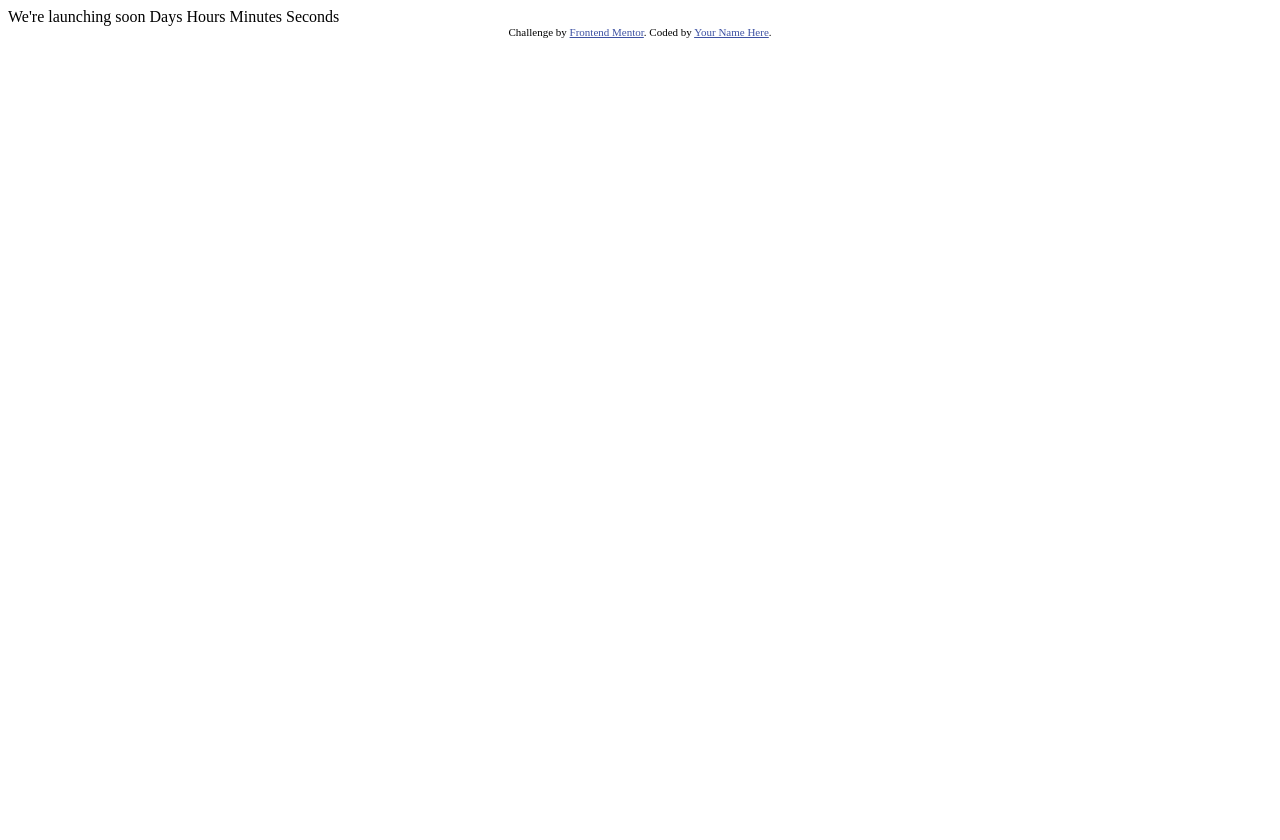
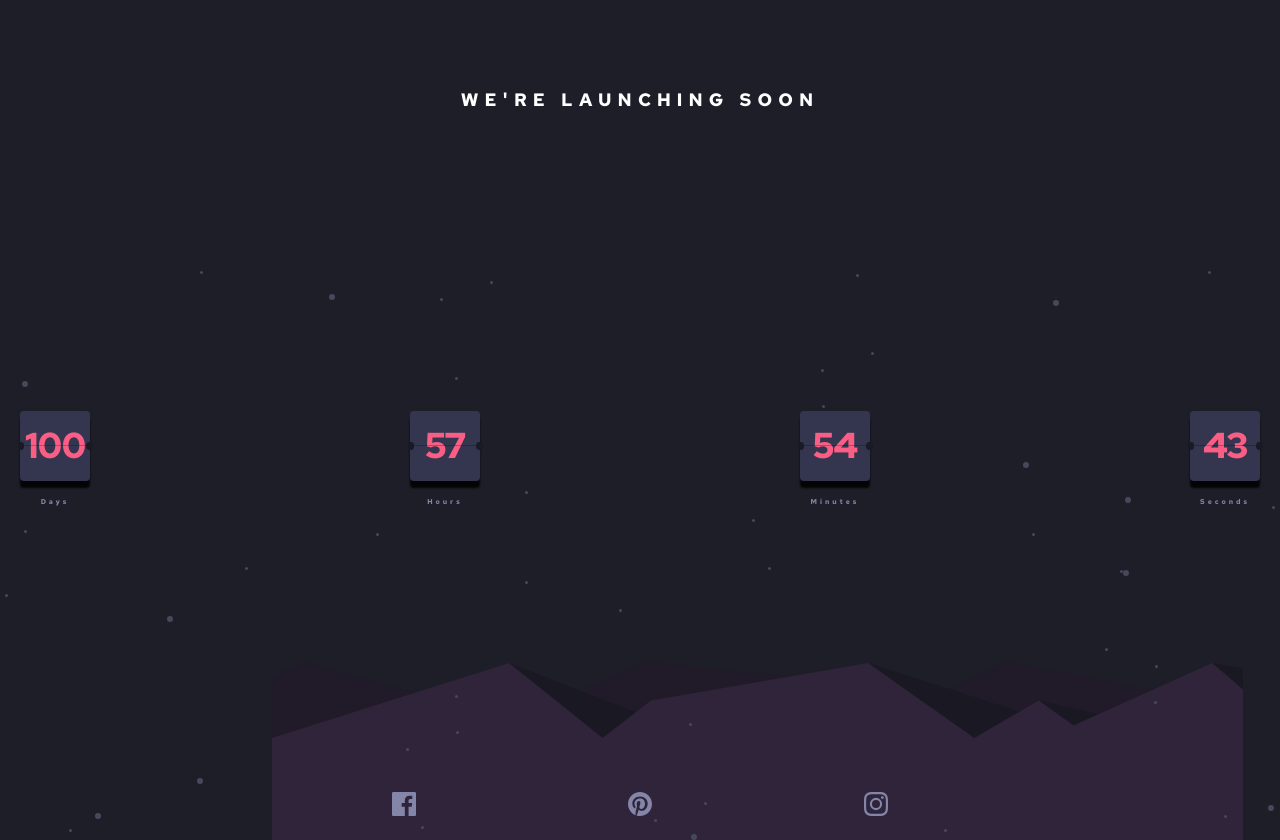
Before and after one commit to zanguraa/Launch-countdown-timer-, a plain HTML site: page index.html in a window 1280 px wide. Before the commit the page ends 800 px from the top, so only its background shows below. Drawn offline with Linux system fonts and the light colour scheme.

Commit message:
finished styles

```diff
--- a/index.html
+++ b/index.html
@@ -3,29 +3,76 @@
 <head>
   <meta charset="UTF-8">
   <meta name="viewport" content="width=device-width, initial-scale=1.0"> <!-- displays site properly based on user's device -->
-
+  <link rel="stylesheet" href="./style.css">
+  <!-- <link rel="stylesheet" href="./reset.css"> -->
   <link rel="icon" type="image/png" sizes="32x32" href="./images/favicon-32x32.png">
-
-  <title>Frontend Mentor | Launch countdown timer</title>
-
-  <!-- Feel free to remove these styles or customise in your own stylesheet 👍 -->
-  <style>
-    .attribution { font-size: 11px; text-align: center; }
-    .attribution a { color: hsl(228, 45%, 44%); }
-  </style>
+  <link rel="preconnect" href="https://fonts.googleapis.com">
+<link rel="preconnect" href="https://fonts.gstatic.com" />
+<link href="https://fonts.googleapis.com/css2?family=Red+Hat+Text:wght@700&display=swap" rel="stylesheet">
+  <title>Launch countdown timer</title>
 </head>
 <body>
+<header>
+  <h1 class="main-text">
+    We're launching soon
+  </h1>
+</header>
+  <main class="main-container">
+    <ul>
+      <li id="days">
+        <div class="count-box">
+          <h2 class="number-count">100</h2>
+          <div class="center">
+          </div>
+        </div>
+        <span class="footer-text">Days</span>
+      </li>
+      <li id="hours">
+        <div class="count-box">
+          <h2 class="number-count">57</h2>
+          <div class="center">
+          </div>
+        </div>
+        <span class="footer-text">Hours</span>
+      </li>
+      <li id="minutes">
+        <div class="count-box">
+          <h2 class="number-count">54</h2>
+          <div class="center">
+          </div>
+        </div>
+        <span class="footer-text">Minutes</span>
+      </li>
+      <li id="seconds">
+        <div class="count-box">
+          <h2 class="number-count">43</h2>
+          <div class="center">
+          </div>
+        </div>
+        <span class="footer-text">Seconds</span>
+      </li>
+    </ul>
 
-  We're launching soon
 
-  Days
-  Hours
-  Minutes
-  Seconds
 
-  <div class="attribution">
-    Challenge by <a href="https://www.frontendmentor.io?ref=challenge" target="_blank">Frontend Mentor</a>.
-    Coded by <a href="#">Your Name Here</a>.
-  </div>
+
+
+  </main>
+
+  <footer class="footer-bottom">
+    <div class="icons-container">
+      <div class="facebook">
+        <img src="./images/icon-facebook.svg" alt="facebook">
+      </div>
+      <div class="printerest">
+        <img src="./images/icon-pinterest.svg" alt="print">
+      </div>
+      <div class="instagram">
+        <img src="./images/icon-instagram.svg" alt="instagram">
+      </div>
+    </div>
+  </footer>
+
+  <script src="./script.js"></script>
 </body>
 </html>
--- /dev/null
+++ b/reset.css
@@ -0,0 +1,48 @@
+/* http://meyerweb.com/eric/tools/css/reset/
+   v2.0 | 20110126
+   License: none (public domain)
+*/
+
+html, body, div, span, applet, object, iframe,
+h1, h2, h3, h4, h5, h6, p, blockquote, pre,
+a, abbr, acronym, address, big, cite, code,
+del, dfn, em, img, ins, kbd, q, s, samp,
+small, strike, strong, sub, sup, tt, var,
+b, u, i, center,
+dl, dt, dd, ol, ul, li,
+fieldset, form, label, legend,
+table, caption, tbody, tfoot, thead, tr, th, td,
+article, aside, canvas, details, embed,
+figure, figcaption, footer, header, hgroup,
+menu, nav, output, ruby, section, summary,
+time, mark, audio, video {
+	margin: 0;
+	padding: 0;
+	border: 0;
+	font-size: 100%;
+	font: inherit;
+	vertical-align: baseline;
+}
+/* HTML5 display-role reset for older browsers */
+article, aside, details, figcaption, figure,
+footer, header, hgroup, menu, nav, section {
+	display: block;
+}
+body {
+	line-height: 1;
+}
+ol, ul {
+	list-style: none;
+}
+blockquote, q {
+	quotes: none;
+}
+blockquote:before, blockquote:after,
+q:before, q:after {
+	content: '';
+	content: none;
+}
+table {
+	border-collapse: collapse;
+	border-spacing: 0;
+}
--- /dev/null
+++ b/style.css
@@ -0,0 +1,191 @@
+body {
+    display: flex;
+    height: 100vh;
+    text-align: center;
+    background: #1D1E28;
+    background-image: url(./images/bg-stars.svg), url(./images/pattern-hills.svg);
+    background-repeat: no-repeat;
+    background-position: bottom left 50%, bottom left 88%;
+    background-size: 90rem 35.563rem, 971px 178px;
+    padding: 1.25rem;
+    margin: 0;
+    flex-direction: column;
+    justify-content: space-between;
+}
+
+.main-text {
+    margin-top: 4.25rem;
+    /* margin-bottom: 4rem; */
+    font-family: 'Red Hat Text';
+    font-style: normal;
+    font-weight: 700;
+    font-size: 18px;
+    line-height: 24px;
+    text-align: center;
+    letter-spacing: 6.13636px;
+    text-transform: uppercase;
+    color: #FFFFFF;
+}
+
+ul {
+    display: flex;
+    justify-content: space-between;
+    margin: 0;
+    padding: 0;
+}
+
+li {
+    text-decoration: none;
+    list-style: none;
+}
+
+.number-count {
+    left: 50%;
+    transform: translateX(-50%);
+    position: absolute;
+    font-family: 'Red Hat Text';
+    font-style: normal;
+    font-weight: 700;
+    font-size: 36px;
+    line-height: 71px;
+    letter-spacing: -1.08px;
+    color: #FB5E84;
+}
+
+.count-box {
+    width: 4.375rem;
+    height: 4.375rem;
+    background: #343650;
+    border-radius: 4px;
+    position: relative;
+    display: flex;
+    align-items: center;
+    z-index: -1;
+    -webkit-box-shadow: 0px 7px 2px 0px rgba(0,0,0,0.86);
+    box-shadow: 0px 7px 2px 0px rgba(0,0,0,0.86);
+}
+
+.count-box::before {
+    content: " ";
+    margin-left: -2.5px;
+    width: 8px;
+    height: 8px;
+    background: #191A23;
+    border-radius: 50%;
+}
+
+.count-box::after {
+    content: " ";
+    margin-right: -2.5px;
+    width: 8px;
+    height: 8px;
+    background: #191A23;
+    border-radius: 50%;
+}
+
+.center {
+    width: 100%;
+    height: 0.029rem;
+    background: #000000;
+    mix-blend-mode: normal;
+    opacity: 0.25;
+    z-index: 1000;
+}
+
+.footer-text {
+    display: block;
+    margin-top: 1rem;
+    font-family: 'Red Hat Text';
+    font-style: normal;
+    font-weight: 700;
+    font-size: 7px;
+    line-height: 9px;
+    text-align: center;
+    letter-spacing: 2.95937px;
+    color: #8385A9;
+}
+
+
+.footer-bottom {
+    display: flex;
+    /* width: 83%; */
+    text-align: center;
+    justify-content: center;
+}
+
+.icons-container {
+    width: 40%;
+    display: flex;
+    flex-direction: row;
+    justify-content: space-between;
+}
+
+@media screen and (min-device-width: 1000px) and (max-device-width: 1440px) {
+    body {
+        display: flex;
+        height: 100vh;
+        /* text-align: center; */
+        background: #1D1E28;
+        background-image: url(./images/bg-stars.svg), url(./images/pattern-hills.svg);
+        background-repeat: no-repeat;
+        background-position: bottom left 50%, bottom -6% left 88%;
+        background-size: 90rem 35.563rem, 100% 178px;
+        padding: 1.25rem;
+        margin: 0;
+        text-align: center;
+        flex-direction: column;
+        justify-content: space-between;
+        align-items: center;
+    }
+
+    .main-text {
+        font-family: 'Red Hat Text';
+        font-style: normal;
+        font-weight: 700;
+        font-size: 22px;
+        line-height: 29px;
+        text-align: center;
+        letter-spacing: 7.5px;
+        text-transform: uppercase;
+
+        color: #FFFFFF;
+    }
+
+    .main-container {
+        width: 60%;
+    }
+
+    .count-box {
+        width: 9.25rem;
+        height: 9.25rem;
+    }
+
+    .number-count {
+        font-family: 'Red Hat Text';
+        font-style: normal;
+        font-weight: 700;
+        font-size: 80px;
+        line-height: 71px;
+        text-align: center;
+        letter-spacing: -2.4px;
+        color: #FB5E84;
+    }
+
+    .footer-text {
+        font-family: 'Red Hat Text';
+        font-style: normal;
+        font-weight: 700;
+        font-size: 14px;
+        line-height: 19px;
+        text-align: center;
+        letter-spacing: 5.91875px;
+        color: #8385A9;
+    }
+
+    .footer-bottom {
+        display: flex;
+        width: 49%;
+        text-align: center;
+        justify-content: center;
+    }
+}
```
Also changed, not shown: script.js (added).
